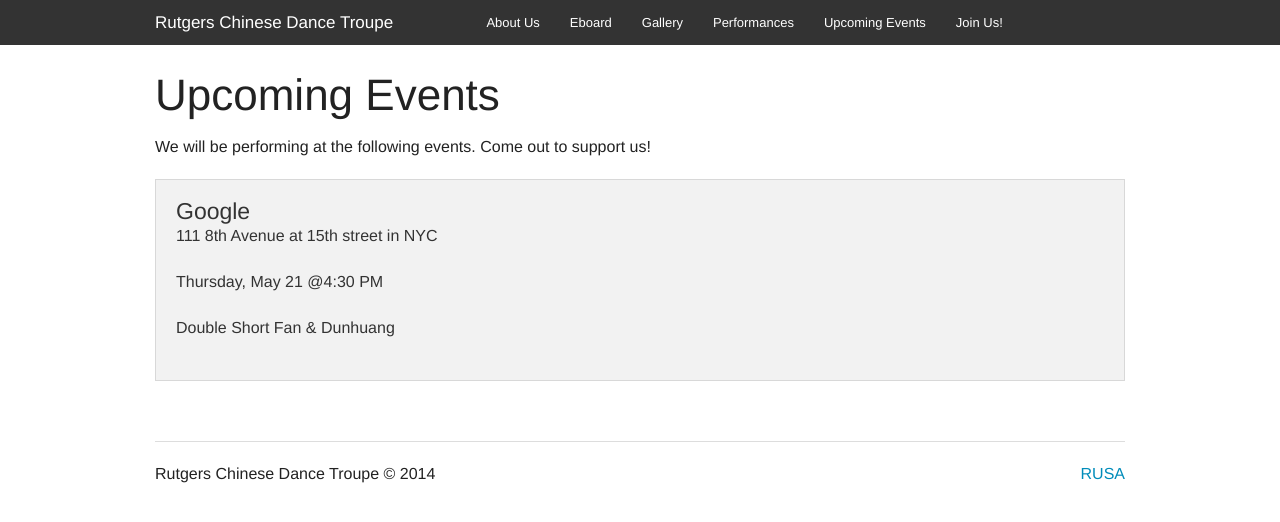
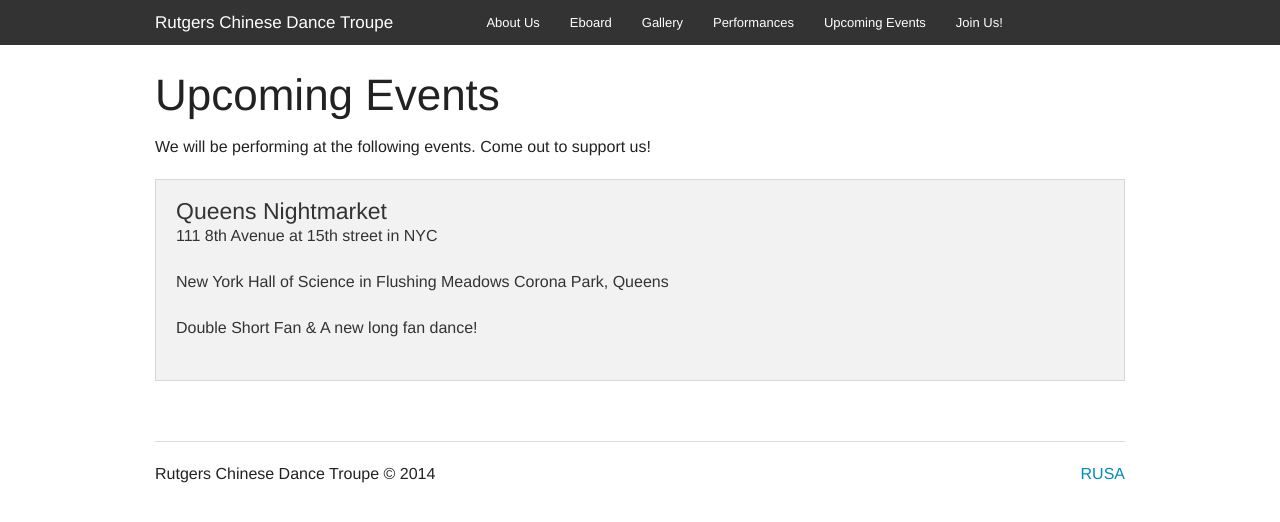
Before and after one commit to rcdt/rcdt.github.io, a Jekyll site: the page built from events.html, in a window 1280 px wide. Shown: the top 522 px of the page. Built offline with Jekyll 4.4.1, drawn with Linux system fonts in a browser that asks for light colours; Markdown is read by kramdown in place of the engine named in the settings.

Commit message:
Update events.html

```diff
--- a/events.html
+++ b/events.html
@@ -8,10 +8,10 @@ title: Upcoming Events
 <ul class="small-block-grid-1">
 
     <li><div class="panel">
-    <h4>Google
+    <h4>Queens Nightmarket
         <p>111 8th Avenue at 15th street in NYC</p>
-        <p>Thursday, May 21 @4:30 PM</p>
-        <p>Double Short Fan & Dunhuang</p>
+        <p>New York Hall of Science in Flushing Meadows Corona Park, Queens </p>
+        <p>Double Short Fan & A new long fan dance!</p>
     </h4>
 </div></li>
 
```
